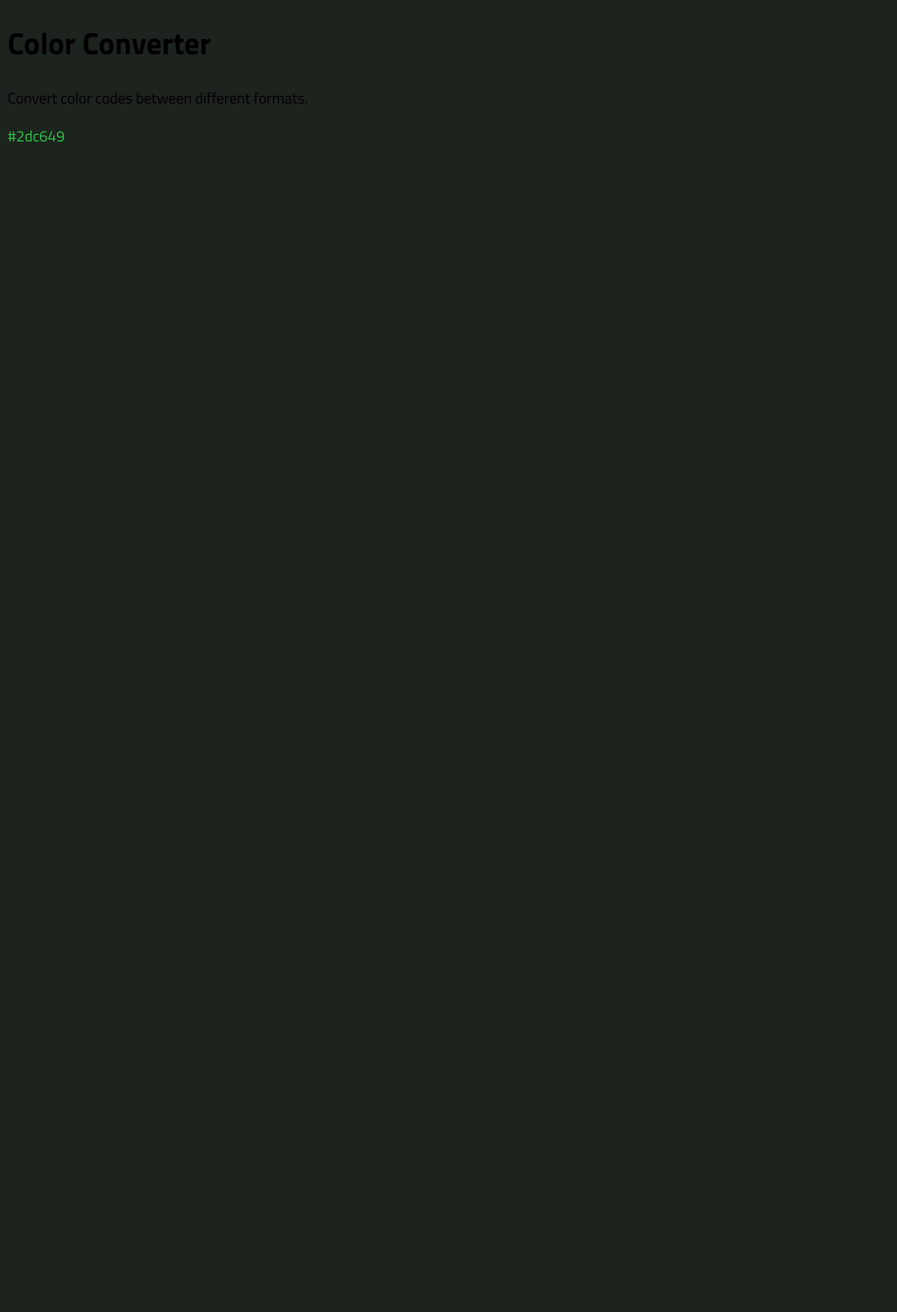
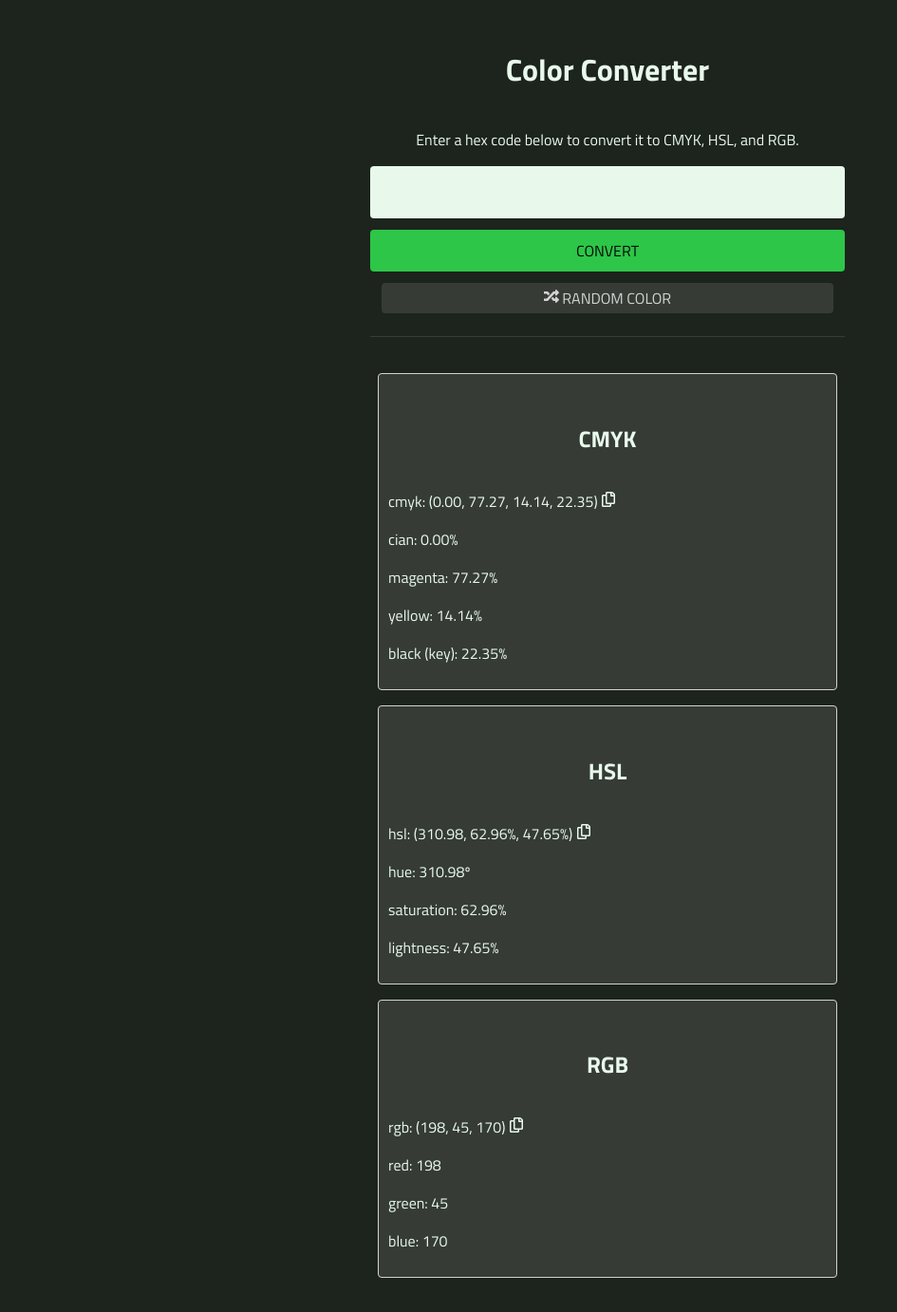
Before and after one commit to Gustavoalmeida5446/color-toolkit, a React (Vite) app: page /ColorConverter in a window 1280 px wide. Shown: the whole page at 95% size, without its empty margins (0-945 px from the left). Before the commit the page ends 800 px from the top, so only its background shows below. Built offline with nearby package versions, Linux system fonts and the light colour scheme.

Commit message:
feat code converter

```diff
--- a/package.json
+++ b/package.json
@@ -18,6 +18,7 @@
   },
   "devDependencies": {
     "@eslint/js": "^9.22.0",
+    "@types/chroma-js": "^3.1.1",
     "@types/react": "^19.0.10",
     "@types/react-dom": "^19.0.4",
     "@vitejs/plugin-react": "^4.3.4",
--- a/src/App.tsx
+++ b/src/App.tsx
@@ -19,7 +19,6 @@ function Home() {
   }
 
     return (
-        <div >
             <div className="container-home">
                 <Logo />
                 <div className="block">
@@ -86,7 +85,6 @@ function Home() {
                     </div>
                 </div>
             </div>
-        </div>
     );
 }
 export default Home;
--- a/src/ColorConverter.tsx
+++ b/src/ColorConverter.tsx
@@ -1,15 +1,87 @@
-import theme from "./theme";
-
-const color = theme.mainColor;
+import './css/index.css'
+import { FaRandom, FaRegCopy } from "react-icons/fa";
+import chroma from "chroma-js";
+import Divider from "./components/divider";
+import { useState } from "react";
 
 function ColorConverter() {
 
+    const [color, setColor] = useState('#c62daa');
+
+    function toPercent(value: number) {
+        const roundedNumber = (value * 100).toFixed(2);
+        return roundedNumber;
+    }
+
+    const cmykArray = chroma(color).cmyk().map(toPercent);
+
+    const hslArray = chroma(color).hsl().map(el => (el * 100).toFixed(2)).slice(0, 3);
+    const hslObject = {
+        hue: isNaN(parseFloat(hslArray[0])) ? 0 : (parseFloat(hslArray[0]) / 100).toFixed(2),
+        saturation: hslArray[1],
+        lightness: hslArray[2],
+    }
+    const hslString = `(${hslObject.hue}, ${hslObject.saturation}%, ${hslObject.lightness}%)`;
+
+    const rgb = chroma(color).rgb();
+
+
+    const handleClick = () => {
+        setColor((document.querySelector('.home-input') as HTMLInputElement)?.value);
+    }
+
+    const handleRandomColor = () => {
+        alert("This feature is not yet implemented.");
+    }
+
     return (
-        <div>
-            <h1>Color Converter</h1>
-            <p>Convert color codes between different formats.</p>
-            <p style={{color: color}}>{color}</p>
-        </div>
+        <>
+            <div className="container-home">
+                <h1>Color Converter</h1>
+                <p>Enter a hex code below to convert it to CMYK, HSL, and RGB.</p>
+                <div className="block">
+                    <input className="home-input"
+                    />
+                    <button onClick={handleClick} className='home-button'>convert</button>
+                    <button onClick={handleRandomColor} className="random-button">
+                        <FaRandom /> random color
+                    </button>
+
+                    <Divider />
+
+                    <div className="box-converter">
+                        <h2>CMYK</h2>
+                        <div style={{ textAlign: 'left' }}>
+                            <p>cmyk: ({cmykArray.join(', ')}) <FaRegCopy /></p>
+                            <p>cian: {cmykArray[0]}%</p>
+                            <p>magenta: {cmykArray[1]}%</p>
+                            <p>yellow: {cmykArray[2]}%</p>
+                            <p>black (key): {cmykArray[3]}%</p>
+                        </div>
+                    </div>
+
+                    <div className="box-converter">
+                        <h2>HSL</h2>
+                        <div style={{ textAlign: 'left' }}>
+                            <p>hsl: {hslString} <FaRegCopy /></p>
+                            <p>hue: {hslObject.hue}º</p>
+                            <p>saturation: {hslObject.saturation}%</p>
+                            <p>lightness: {hslObject.lightness}%</p>
+                        </div>
+                    </div>
+
+                    <div className="box-converter">
+                        <h2>RGB</h2>
+                        <div style={{ textAlign: 'left' }}>
+                            <p>rgb: ({rgb.join(', ')}) <FaRegCopy /></p>
+                            <p>red: {rgb[0]}</p>
+                            <p>green: {rgb[1]}</p>
+                            <p>blue: {rgb[2]}</p>
+                        </div>
+                    </div>
+                </div>
+            </div>
+        </>
     );
 }
 
--- a/src/css/index.css
+++ b/src/css/index.css
@@ -99,8 +99,26 @@ button {
   align-items: center;
 }
 
+ .box-converter {
+  padding: 30px 10px 10px 10px;
+  color: var(--white);
+  border-radius: 4px;
+  border-width: 1px;
+  border-style: solid;
+  border-color: var(--gray-light);
+  background-color: var(--gray-dark);
+  margin: 8px;
+  width: 100%;
+  min-height: 200px;
+  display: flex;
+  flex-direction: column;
+  justify-content: space-between;
+  /* align-items: center; */
+}
+
 @media (max-width: 700px) {
   .box {
     width: 100%;
   }
+
  }
--- a/src/deleteme.js
+++ /dev/null
@@ -1,5 +0,0 @@
-
-                    <input className="home-input" />
-                    <button className="random-button">
-                        <FaRandom /> random color
-                    </button>
```
Also changed, not shown: src/utils.tsx (added, +29 -0 lines), 1 other file (tests, documents, lock files or other folders).
